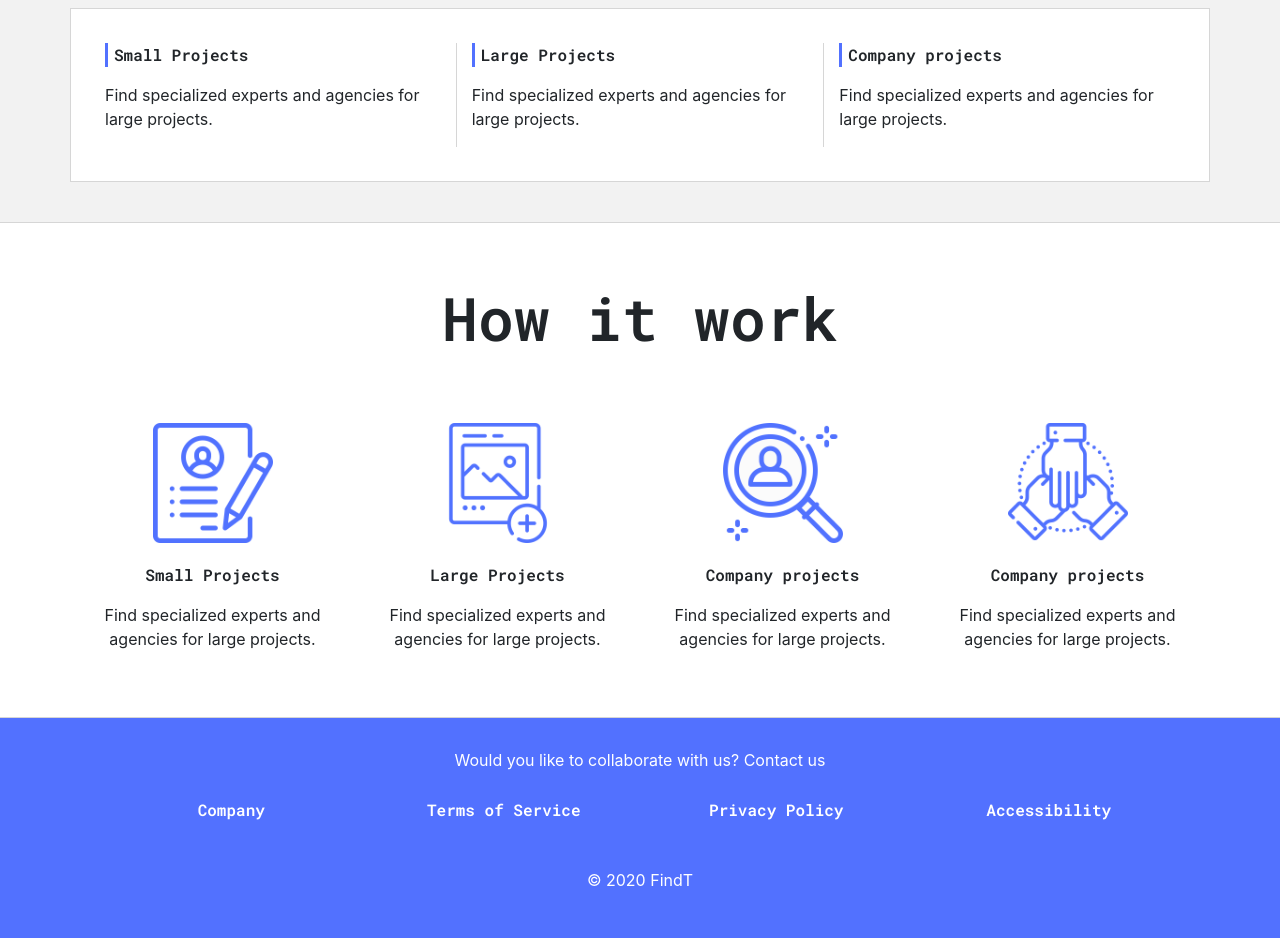
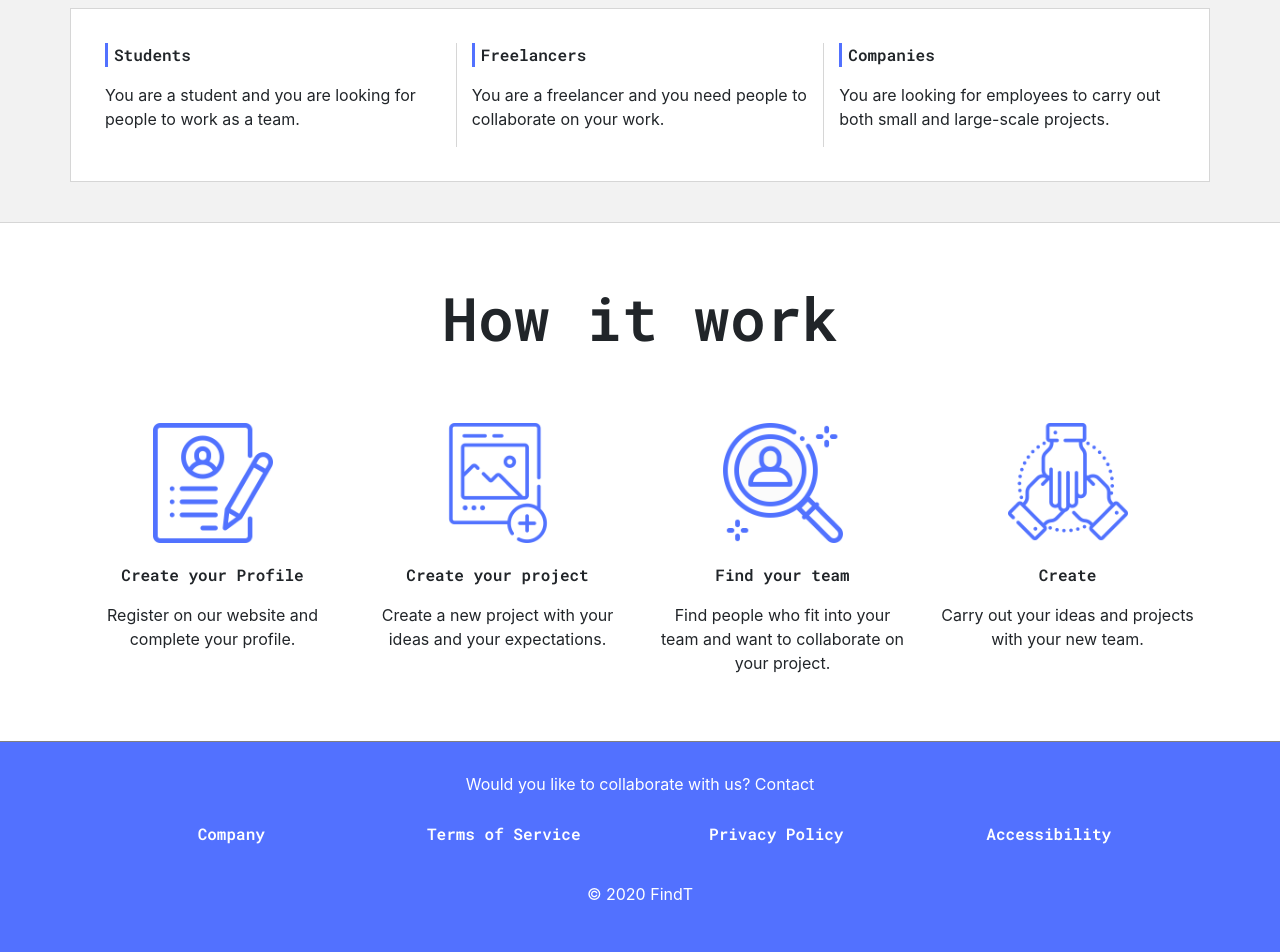
Before and after one commit to LeoZorzoli/FindT, a React (Create React App) app: page / in a window 1280 px wide. Shown: the part 1187-2139 px from the top of the page. Built offline with nearby package versions, Linux system fonts and the light colour scheme; no server answers.

Commit message:
update landing page

```diff
--- a/src/components/Navbar/NavComponent.js
+++ b/src/components/Navbar/NavComponent.js
@@ -4,7 +4,7 @@ import { NavLink, useHistory } from 'react-router-dom';
 import { useSelector, useDispatch } from 'react-redux'
 import { logout } from '../../reducers/loginReducer'
 import Ribbon from '../Ribbon/Ribbon';
-import './NavComponent.css';
+import './NavComponent.scss';
 
 const NavComponent = () => {
 
--- a/src/components/Navbar/NavComponent.css
+++ b/src/components/Navbar/NavComponent.scss
@@ -1,5 +1,7 @@
+@import '../../utilities/variables';
+
 .navbar{
-    background-color: #5271FF !important;
+    background-color: $principal-color !important;
     border-bottom: 2px solid #e4e3e3;
 }
 
--- a/src/pages/HomePage/HomePage.js
+++ b/src/pages/HomePage/HomePage.js
@@ -27,16 +27,16 @@ const HomePage = () => {
                     <Container className="blocks-projects">
                         <Row>
                             <Col xl={4} xs={12} className="line-right">
-                                <p className="title-projects-section">Small Projects</p>
-                                <p>Find specialized experts and agencies for large projects.</p>
+                                <p className="title-projects-section">Students</p>
+                                <p>You are a student and you are looking for people to work as a team.</p>
                             </Col>
                             <Col xl={4} xs={12}>
-                                <p className="title-projects-section">Large Projects</p>
-                                <p>Find specialized experts and agencies for large projects.</p>
+                                <p className="title-projects-section">Freelancers</p>
+                                <p>You are a freelancer and you need people to collaborate on your work.</p>
                             </Col>
                             <Col xl={4} xs={12} className="line-left">
-                                <p className="title-projects-section">Company projects</p>
-                                <p>Find specialized experts and agencies for large projects.</p>
+                                <p className="title-projects-section">Companies</p>
+                                <p>You are looking for employees to carry out both small and large-scale projects.</p>
                             </Col>
                         </Row>
                     </Container>
@@ -48,27 +48,27 @@ const HomePage = () => {
                         <Row>
                             <Col xl={3} className="how-work-part">
                                 <Image className="image-how-work" fluid src={profile} />
-                                <p className="subtitle-how-work">Small Projects</p>
+                                <p className="subtitle-how-work">Create your Profile</p>
                                 <span className="line-blue"></span>
-                                <p>Find specialized experts and agencies for large projects.</p>
+                                <p>Register on our website and complete your profile.</p>
                             </Col>
                             <Col xl={3} className="how-work-part">
                                 <Image className="image-how-work" fluid src={post} />
-                                <p className="subtitle-how-work">Large Projects</p>
+                                <p className="subtitle-how-work">Create your project</p>
                                 <span className="line-blue"></span>
-                                <p>Find specialized experts and agencies for large projects.</p>
+                                <p>Create a new project with your ideas and your expectations.</p>
                             </Col>
                             <Col xl={3} className="how-work-part">
                                 <Image className="image-how-work" fluid src={find} />
-                                <p className="subtitle-how-work">Company projects</p>
+                                <p className="subtitle-how-work">Find your team</p>
                                 <span className="line-blue"> </span>
-                                <p>Find specialized experts and agencies for large projects.</p>
+                                <p>Find people who fit into your team and want to collaborate on your project.</p>
                             </Col>
                             <Col xl={3} className="how-work-part">
                                 <Image className="image-how-work" fluid src={collaborate} />
-                                <p className="subtitle-how-work">Company projects</p>
+                                <p className="subtitle-how-work">Create</p>
                                 <span className="line-blue"> </span>
-                                <p>Find specialized experts and agencies for large projects.</p>
+                                <p>Carry out your ideas and projects with your new team.</p>
                             </Col>
                         </Row>
                 </Container>
@@ -76,7 +76,7 @@ const HomePage = () => {
             <Row>
                 <Container fluid className="footer-section">
                     <Container className="info-footer">
-                        <p className="footer-contact">Would you like to collaborate with us? Contact us</p>
+                        <p className="footer-contact">Would you like to collaborate with us? Contact</p>
                         <Row className="footer-links">
                             <Col xl={3} className="how-work-part">
                                 <p>Company</p>
--- a/src/pages/HomePage/HomePage.scss
+++ b/src/pages/HomePage/HomePage.scss
@@ -1,3 +1,5 @@
+@import '../../utilities/variables';
+
 @import url('https://fonts.googleapis.com/css2?family=Roboto+Mono:wght@600&display=swap');
 
 .text1{
@@ -19,7 +21,7 @@
 .text2{
     font-family: 'Roboto Mono', monospace;
     font-size: 46px;
-    color: #5271FF;
+    color: $principal-color;
     margin-bottom: 0px;
 }
 
@@ -50,14 +52,14 @@
 }
 
 .half_background {
-    background: linear-gradient(to top, #5271FF 30%, transparent 20%);
+    background: linear-gradient(to top, $principal-color 30%, transparent 20%);
 }
 
 .help-button {
     position: fixed;
     bottom: 40px;
     right: 60px;
-    background-color: #5271FF;
+    background-color: $principal-color;
     border: none;
     border-radius: 10px;
     font-size: 24px;
@@ -90,7 +92,7 @@
 }
 
 .title-projects-section{
-    border-left: 3px solid #5271FF !important;
+    border-left: 3px solid $principal-color !important;
     padding-left: 6px;
     font-family: 'Roboto Mono', monospace;
     font-size: 16px;
@@ -123,8 +125,8 @@
 }
 
 .footer-section{
-    border-top: 1px solid #d6d6d6;
-    background-color: #5271FF;
+    border-top: 1px solid grey;
+    background-color: $principal-color;
 }
 
 .info-footer{
@@ -139,5 +141,5 @@
 }
 
 .company-footer{
-    margin-top: 20px;
+    margin-top: 10px;
 }
--- a/src/pages/LoginPage/LoginPage.css
+++ /dev/null
@@ -1,6 +0,0 @@
-.loginForm {
-    margin-top: 100px;
-    width: 600px;
-    padding: 40px;
-    border: 2px solid #5271FF;
-}
--- a/src/pages/LoginPage/LoginPage.js
+++ b/src/pages/LoginPage/LoginPage.js
@@ -5,7 +5,7 @@ import { useDispatch } from 'react-redux'
 import { login } from '../../reducers/loginReducer'
 import { useHistory } from 'react-router-dom'
 
-import './LoginPage.css'
+import './LoginPage.scss'
 
 const LoginPage = () => {
     const username = useField('text')
--- /dev/null
+++ b/src/pages/LoginPage/LoginPage.scss
@@ -0,0 +1,8 @@
+@import '../../utilities/variables';
+
+.loginForm {
+    margin-top: 100px;
+    width: 600px;
+    padding: 40px;
+    border: 2px solid $principal-color;
+}
--- a/src/pages/RegisterPage/RegisterPage.css
+++ /dev/null
@@ -1,6 +0,0 @@
-.registerForm {
-    margin-top: 100px;
-    width: 600px;
-    padding: 40px;
-    border: 2px solid #5271FF;
-}
--- a/src/pages/RegisterPage/RegisterPage.js
+++ b/src/pages/RegisterPage/RegisterPage.js
@@ -5,7 +5,7 @@ import { useDispatch } from 'react-redux';
 import { useHistory } from 'react-router-dom';
 import { register } from '../../reducers/registerReducer';
 
-import './RegisterPage.css'
+import './RegisterPage.scss'
 
 const RegisterPage = () => {
     const username = useField('text')
--- /dev/null
+++ b/src/pages/RegisterPage/RegisterPage.scss
@@ -0,0 +1,8 @@
+@import '../../utilities/variables';
+
+.registerForm {
+    margin-top: 100px;
+    width: 600px;
+    padding: 40px;
+    border: 2px solid $principal-color;
+}
--- /dev/null
+++ b/src/utilities/_variables.scss
@@ -0,0 +1 @@
+$principal-color: #5271FF;
```
Also changed, not shown: 1 other file (tests, documents, lock files or other folders).
